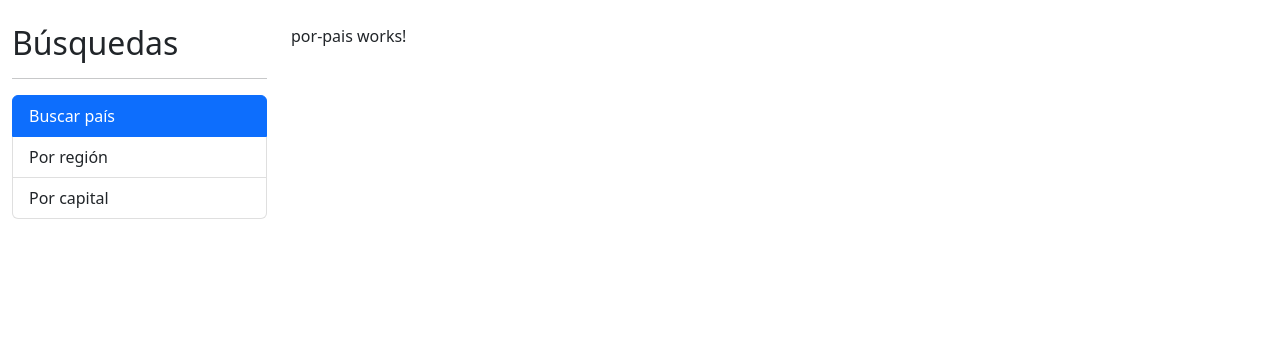
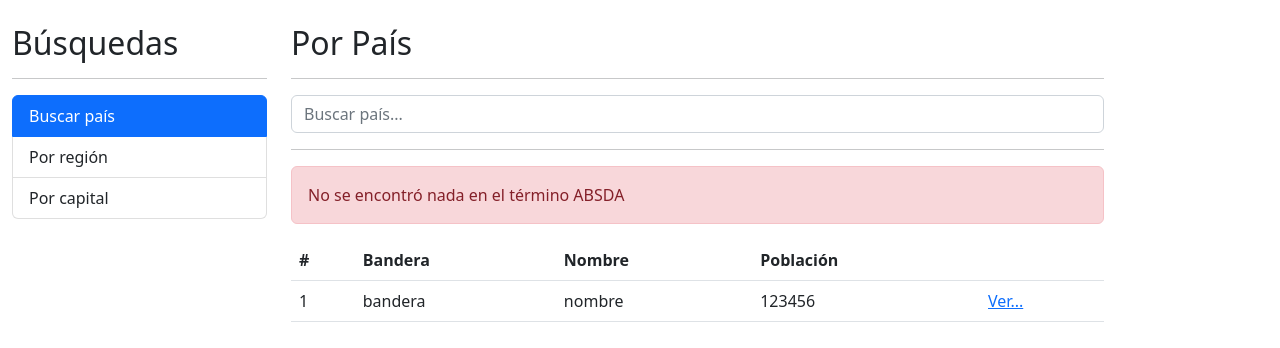
Before and after one commit to MiguelGarcia23/paises-app, an Angular app: page / in a window 1280 px wide. Shown: the top 348 px of the page. Built offline with nearby package versions, Linux system fonts and the light colour scheme.

Commit message:
Creando el componente Por Pais. Implementando FormsModule, [(ngModel)] y (ngSubmit) para el formulario

```diff
--- a/src/app/pais/pages/por-pais/por-pais.component.html
+++ b/src/app/pais/pages/por-pais/por-pais.component.html
@@ -1 +1,48 @@
-<p>por-pais works!</p>
+<h2>Por País</h2>
+<hr>
+
+<div class="row">
+
+    <div class="col">
+        <form (ngSubmit)="buscar()" autocomplete="off">
+            <input type="text"
+                   name="termino"
+                   class="form-control"
+                   [(ngModel)]="termino"
+                   placeholder="Buscar país..."/>
+        </form>
+    </div>
+
+</div>
+
+<hr>
+<div class="alert alert-danger">
+    No se encontró nada en el término ABSDA
+</div>
+
+<div class="row">
+    <div class="col">
+
+        <table class="table table-hover">
+            <thead>
+                <tr>
+                    <th> # </th>
+                    <th> Bandera </th>
+                    <th> Nombre </th>
+                    <th> Población </th>
+                    <th></th>
+                </tr>
+            </thead>
+            <tbody>
+                <tr>
+                    <td> 1 </td>
+                    <td> bandera </td>
+                    <td> nombre </td>
+                    <td> 123456 </td>
+                    <td> <a href="/pais/cri">Ver...</a> </td>
+                </tr>
+            </tbody>
+        </table>
+
+    </div>
+</div>
--- a/src/app/pais/pages/por-pais/por-pais.component.ts
+++ b/src/app/pais/pages/por-pais/por-pais.component.ts
@@ -1,4 +1,4 @@
-import { Component, OnInit } from '@angular/core';
+import { Component } from '@angular/core';
 
 @Component({
   selector: 'app-por-pais',
@@ -6,11 +6,16 @@
   styles: [
   ]
 })
-export class PorPaisComponent implements OnInit {
+export class PorPaisComponent {
 
-  constructor() { }
+  termino: string = '';
 
-  ngOnInit(): void {
+  constructor() {
+
+  }
+
+  buscar() {
+    console.log( this.termino );
   }
 
 }
--- a/src/app/pais/pais.module.ts
+++ b/src/app/pais/pais.module.ts
@@ -1,5 +1,7 @@
 import { NgModule } from '@angular/core';
 import { CommonModule } from '@angular/common';
+import { FormsModule } from '@angular/forms';
+
 import { PorCapitalComponent } from './pages/por-capital/por-capital.component';
 import { PorPaisComponent } from './pages/por-pais/por-pais.component';
 import { PorRegionComponent } from './pages/por-region/por-region.component';
@@ -21,7 +23,8 @@
     VerPaisComponent
   ],
   imports: [
-    CommonModule
+    CommonModule,
+    FormsModule
   ]
 })
 export class PaisModule { }
```
